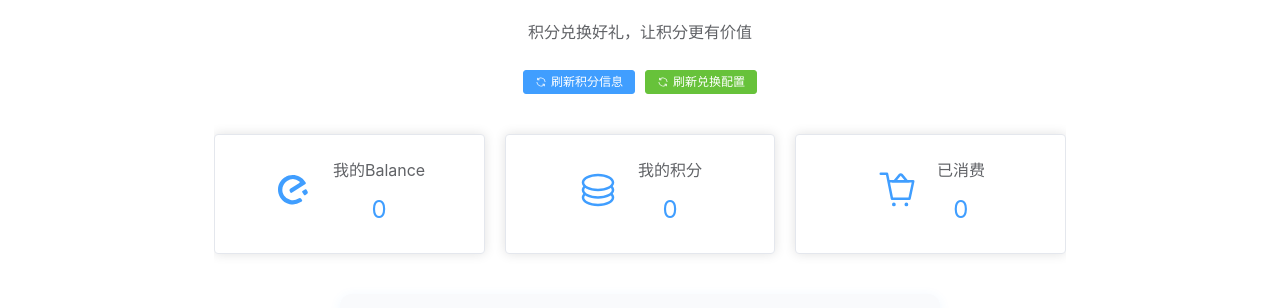
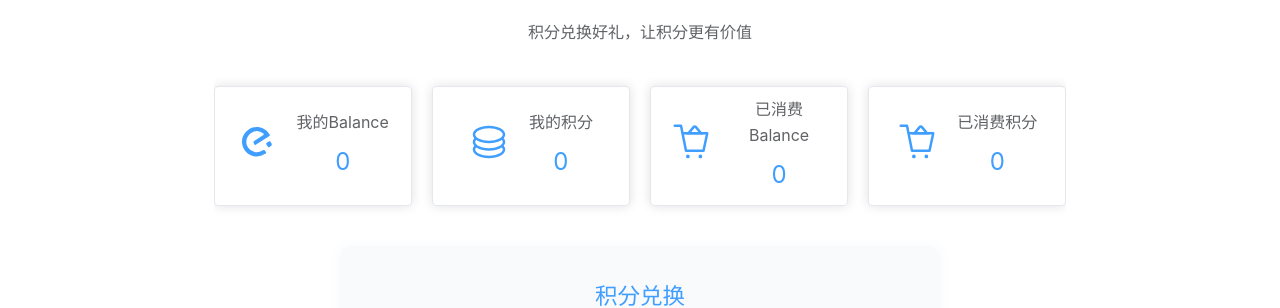
Before and after one commit to LoserDai/user-benefit-client, a Vue app: page /points in a window 1280 px wide. Shown: the part 153-461 px from the top of the page. Built offline with nearby package versions, Linux system fonts and the light colour scheme; no server answers; sample sign-in values are in the browser's storage.

Commit message:
add transaction total

```diff
--- a/src/api/user.ts
+++ b/src/api/user.ts
@@ -96,6 +96,11 @@ export const userApi = {
     return api.post(`/points/query?ccy=${encodeURIComponent(ccy)}`)
   },
 
+  // 查询已消费金额
+  queryConsumed: (changeType: string) => {
+    return api.post('/pointTransaction/queryConsumed', changeType)
+  },
+
   // 获取兑换配置
   getSwapConfig: (ccy: string) => {
     return api.get(`/config/getConfig?ccy=${encodeURIComponent(ccy)}`)
--- a/src/views/client/PointsView.vue
+++ b/src/views/client/PointsView.vue
@@ -4,27 +4,6 @@
     <div class="page-header">
       <h1>积分兑换</h1>
       <p>积分兑换好礼，让积分更有价值</p>
-      <el-button
-        type="primary"
-        :icon="Refresh"
-        @click="fetchUserPoints"
-        :loading="isLoadingPoints"
-        size="small"
-        class="refresh-btn"
-      >
-        刷新积分信息
-      </el-button>
-      <el-button
-        type="success"
-        :icon="Refresh"
-        @click="refreshAllConfigs"
-        :loading="isLoadingConfig"
-        size="small"
-        class="refresh-btn"
-        style="margin-left: 10px"
-      >
-        刷新兑换配置
-      </el-button>
     </div>
 
     <!-- 积分信息 -->
@@ -42,7 +21,7 @@
 
       <!-- 积分信息卡片 -->
       <el-row v-else :gutter="20">
-        <el-col :span="8">
+        <el-col :span="6">
           <el-card class="points-card">
             <div class="points-item">
               <div class="points-icon">
@@ -58,7 +37,7 @@
             </div>
           </el-card>
         </el-col>
-        <el-col :span="8">
+        <el-col :span="6">
           <el-card class="points-card">
             <div class="points-item">
               <div class="points-icon">
@@ -74,17 +53,33 @@
             </div>
           </el-card>
         </el-col>
-        <el-col :span="8">
+        <el-col :span="6">
           <el-card class="points-card">
             <div class="points-item">
               <div class="points-icon">
                 <el-icon :size="40"><shopping-cart-full /></el-icon>
               </div>
               <div class="points-content">
-                <h3>已消费</h3>
+                <h3>已消费Balance</h3>
                 <p class="points-number">
                   <span v-if="isLoadingPoints">加载中...</span>
-                  <span v-else>{{ consumedAmount }}</span>
+                  <span v-else>{{ consumedBalance }}</span>
+                </p>
+              </div>
+            </div>
+          </el-card>
+        </el-col>
+        <el-col :span="6">
+          <el-card class="points-card">
+            <div class="points-item">
+              <div class="points-icon">
+                <el-icon :size="40"><shopping-cart-full /></el-icon>
+              </div>
+              <div class="points-content">
+                <h3>已消费积分</h3>
+                <p class="points-number">
+                  <span v-if="isLoadingPoints">加载中...</span>
+                  <span v-else>{{ consumedPoints }}</span>
                 </p>
               </div>
             </div>
@@ -189,7 +184,7 @@
 import { ref, computed, watch, onMounted, onUnmounted } from 'vue'
 import { ElMessage } from 'element-plus'
 import { userApi } from '@/api/user'
-import { Refresh, Loading } from '@element-plus/icons-vue'
+import { Loading } from '@element-plus/icons-vue'
 
 // 扩展Window接口，添加自定义属性
 declare global {
@@ -232,7 +227,8 @@ interface SwapOrder {
 // 用户信息 - 支持decimal类型
 const userBalance = ref<string | number>('0') // 余额
 const userPoints = ref<string | number>('0') // 积分
-const consumedAmount = ref<string | number>('0') // 已消费
+const consumedBalance = ref<string | number>('0') // 已消费的Balance
+const consumedPoints = ref<string | number>('0') // 已消费的积分
 const isLoadingPoints = ref(false) // 加载状态
 
 // 获取兑换配置信息
@@ -333,14 +329,28 @@ const debouncedValidate = () => {
   }, 300) // 300ms防抖
 }
 
-// 刷新配置
-const refreshAllConfigs = async () => {
-  console.log('刷新兑换配置')
+// 更新已消费数据显示
+const updateConsumedDisplay = async () => {
+  try {
+    const consumedRes = await userApi.queryConsumed('2')
+    if (consumedRes.data) {
+      const totalBalanceConsumed = Number(consumedRes.data.totalBalance) || 0
+      const totalPointsConsumed = Number(consumedRes.data.totalPoints) || 0
 
-  // 重新获取当前方向的配置
-  await fetchSwapConfig(exchangeDirection.value)
+      // 分别设置已消费的Balance和积分
+      consumedBalance.value = totalBalanceConsumed.toFixed(2)
+      consumedPoints.value = totalPointsConsumed.toFixed(2)
 
-  ElMessage.success('兑换配置刷新成功')
+      console.log('已消费数据更新:', {
+        totalBalanceConsumed,
+        totalPointsConsumed,
+        consumedBalance: consumedBalance.value,
+        consumedPoints: consumedPoints.value,
+      })
+    }
+  } catch (error) {
+    console.error('更新已消费数据显示失败:', error)
+  }
 }
 
 // 输入验证函数
@@ -504,7 +514,8 @@ const fetchUserPoints = async () => {
     // 清空数据
     userBalance.value = '0'
     userPoints.value = '0'
-    consumedAmount.value = '0'
+    consumedBalance.value = '0'
+    consumedPoints.value = '0'
     return
   }
 
@@ -517,17 +528,47 @@ const fetchUserPoints = async () => {
     console.log('积分查询API响应:', res)
 
     // 根据后端返回的数据结构进行映射
-    // 支持decimal类型，后端返回的数据结构为 { balance: string|number, points: string|number, consumedAmount: string|number }
+    // 支持decimal类型，后端返回的数据结构为 { balance: string|number, points: string|number }
     if (res.data) {
       userBalance.value = res.data.balance || '0'
       userPoints.value = res.data.points || '0'
-      consumedAmount.value = res.data.consumedAmount || '0'
+    }
+
+    // 查询已消费金额
+    try {
+      const consumedRes = await userApi.queryConsumed('2') // 查询已消费，默认传2
+      console.log('已消费查询API响应:', consumedRes)
+
+      if (consumedRes.data) {
+        // 根据新的接口返回结构处理数据
+        const totalBalanceConsumed = Number(consumedRes.data.totalBalance) || 0
+        const totalPointsConsumed = Number(consumedRes.data.totalPoints) || 0
+
+        // 分别设置已消费的Balance和积分
+        consumedBalance.value = totalBalanceConsumed.toFixed(2)
+        consumedPoints.value = totalPointsConsumed.toFixed(2)
+
+        console.log('已消费数据处理:', {
+          totalBalanceConsumed,
+          totalPointsConsumed,
+          consumedBalance: consumedBalance.value,
+          consumedPoints: consumedPoints.value,
+        })
+      } else {
+        consumedBalance.value = '0'
+        consumedPoints.value = '0'
+      }
+    } catch (consumedError) {
+      console.error('获取已消费数据失败:', consumedError)
+      consumedBalance.value = '0'
+      consumedPoints.value = '0'
     }
 
     console.log('处理后的用户数据:', {
       balance: userBalance.value,
       points: userPoints.value,
-      consumedAmount: consumedAmount.value,
+      consumedBalance: consumedBalance.value,
+      consumedPoints: consumedPoints.value,
     })
   } catch (e) {
     console.error('获取用户积分信息失败:', e)
@@ -542,13 +583,15 @@ const fetchUserPoints = async () => {
       // 清空数据
       userBalance.value = '0'
       userPoints.value = '0'
-      consumedAmount.value = '0'
+      consumedBalance.value = '0'
+      consumedPoints.value = '0'
     } else {
       ElMessage.error('获取用户积分信息失败')
       // 设置默认值
       userBalance.value = '0'
       userPoints.value = '0'
-      consumedAmount.value = '0'
+      consumedBalance.value = '0'
+      consumedPoints.value = '0'
     }
   } finally {
     isLoadingPoints.value = false
@@ -633,6 +676,9 @@ function swapExchangeDirection() {
   console.log('兑换方向切换为:', newDirection)
   fetchSwapConfig(newDirection)
 
+  // 切换方向后更新已消费数据显示
+  updateConsumedDisplay()
+
   // 等待配置获取完成后再计算
   // 这里不直接计算，因为配置可能还在加载中
 }
@@ -685,7 +731,8 @@ const checkLoginStatus = () => {
     // 清空数据
     userBalance.value = '0'
     userPoints.value = '0'
-    consumedAmount.value = '0'
+    consumedBalance.value = '0'
+    consumedPoints.value = '0'
   }
 }
 
@@ -728,7 +775,8 @@ const handleLogoutSuccess = () => {
   // 立即清空数据
   userBalance.value = '0'
   userPoints.value = '0'
-  consumedAmount.value = '0'
+  consumedBalance.value = '0'
+  consumedPoints.value = '0'
 }
 
 // 组件挂载时获取用户积分信息和兑换配置
@@ -803,10 +851,6 @@ onUnmounted(() => {
   font-size: 16px;
   color: #606266;
   margin-bottom: 16px;
-}
-
-.refresh-btn {
-  margin-top: 8px;
 }
 
 .login-required {
```
Also changed, not shown: vite.config.ts.timestamp-1755842143799-13089b21767e7.mjs (deleted, +0 -45 lines).
